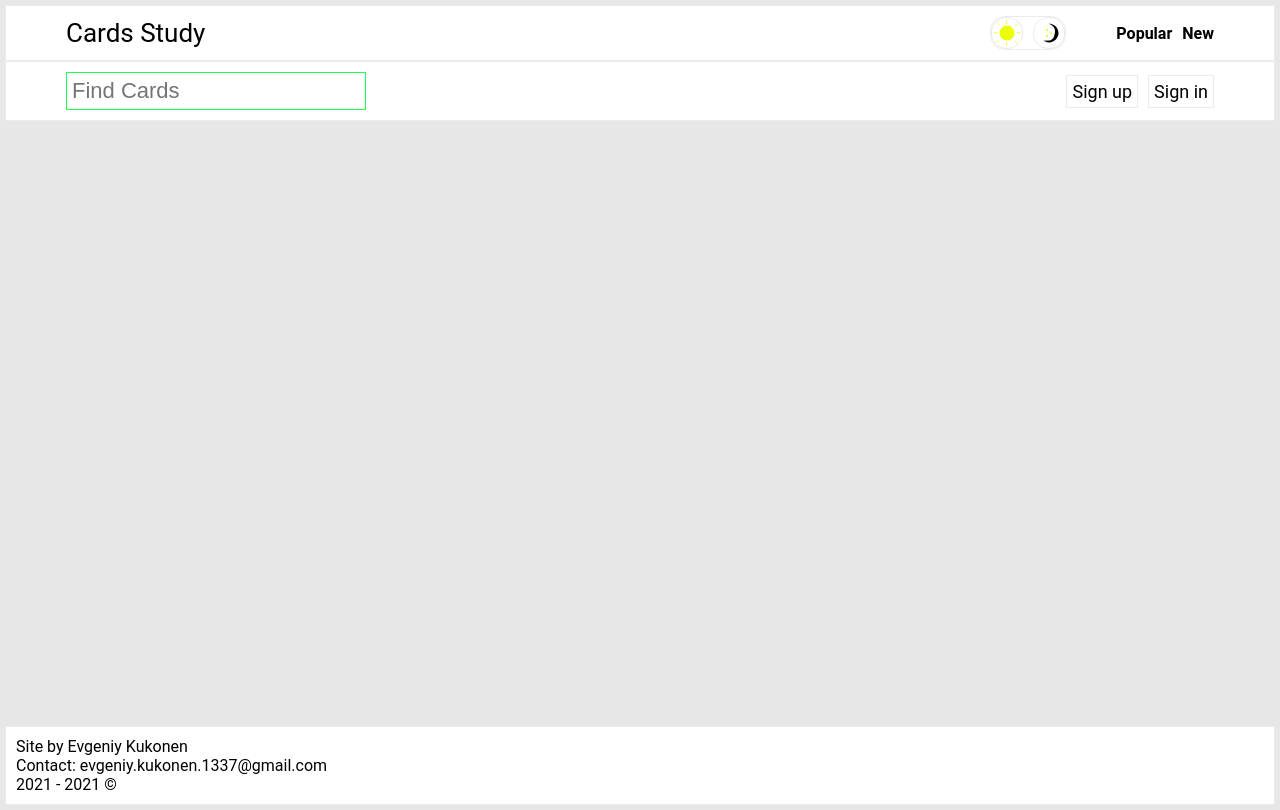
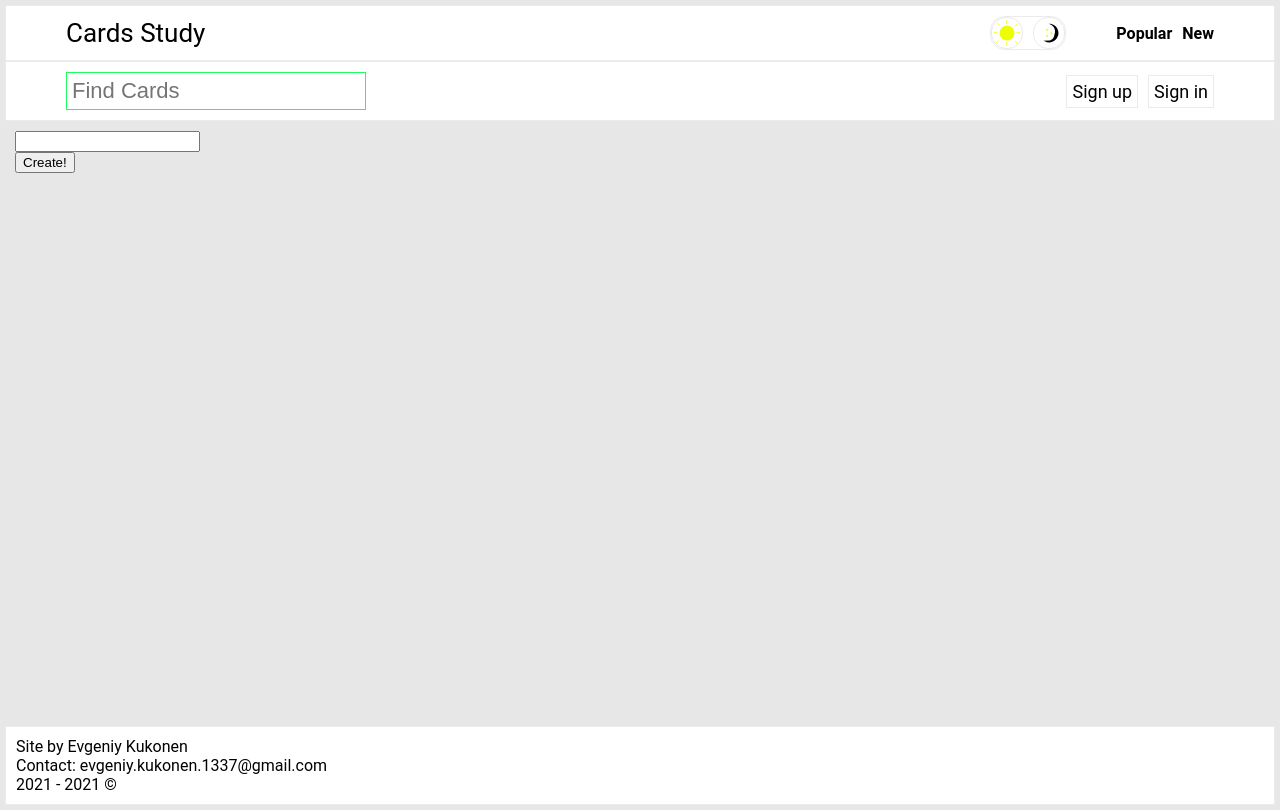
Before and after one commit to Kukonen/CardsStudy, a React (Create React App) app in the folder client/: page /create in a window 1280 px wide. Built offline with nearby package versions, Linux system fonts and the light colour scheme.

Commit message:
cards create template

```diff
--- a/client/src/Components/Content/Content.tsx
+++ b/client/src/Components/Content/Content.tsx
@@ -5,6 +5,7 @@ import { Routes, Route } from "react-router-dom";
 import Login from "../Auth/Login";
 import Register from "../Auth/Register";
 import Profile from '../Profile/Profile';
+import Create from '../Create/Create';
 
 const Content = () => {
     return (
@@ -13,6 +14,7 @@ const Content = () => {
                 <Route  path='/login' element={<Login />}/>
                 <Route path='/register' element={<Register />}/>
                 <Route path='/profile' element={<Profile />}/>
+                <Route path='/create' element={<Create />}/>
             </Routes>
         </div>
     )
--- /dev/null
+++ b/client/src/Components/Create/Blocks/Card.tsx
@@ -0,0 +1,11 @@
+import React from 'react';
+
+const Card = () => {
+    return (
+        <div>
+
+        </div>
+    )
+}
+
+export default Card;
--- /dev/null
+++ b/client/src/Components/Create/Blocks/Title.tsx
@@ -0,0 +1,18 @@
+import React, { useState } from 'react';
+
+const Title = (props:any) => {
+    const [title, setTitle] = useState("");
+
+    return (
+        <div>
+            <input type="text"
+                value={title}
+                onChange={event => {
+                    setTitle(event.target.value);
+                }}
+            />
+        </div>
+    )
+}
+
+export default Title;
--- /dev/null
+++ b/client/src/Components/Create/Create.scss
@@ -0,0 +1,5 @@
+@import "../../Themes//index.scss";
+
+#Create {
+    padding: 10px;
+}
--- /dev/null
+++ b/client/src/Components/Create/Create.tsx
@@ -0,0 +1,37 @@
+import React, {useState} from 'react';
+import Card from './Blocks/Card';
+import Title from './Blocks/Title';
+import './Create.scss';
+import { ICard } from './CreateProps';
+
+const Create = () => {
+
+    const [Cards, setCards] = useState<ICard[]>([]);
+
+    const [error, setError] = useState<number | null>(null);
+
+    const createCards = () => {
+
+    }
+
+    return (
+        <div id="Create">
+            <Title/>
+            <Card />
+            <button
+                onClick={() => createCards()}
+            >
+                Create!
+            </button>
+            {
+                error ?
+                    <div>
+                        That's was wrong!
+                    </div> :
+                    null
+            }
+        </div>
+    )
+}
+
+export default Create;
--- /dev/null
+++ b/client/src/Components/Create/CreateProps.ts
@@ -0,0 +1,3 @@
+export interface ICard {
+
+}
--- a/client/src/Components/Header/Header.tsx
+++ b/client/src/Components/Header/Header.tsx
@@ -53,6 +53,9 @@ const Header = (props: any) => {
                 {
                     auth === 'auth' ?
                         <div className="HeaderProfileSection">
+                                <Link to='/create' className="HeaderProfileBlock">
+                                    Create Card
+                                </Link>
                                 <Link to='/profile' className="HeaderProfileBlock">
                                     Profile
                                 </Link>
```
Also changed, not shown: client/src/Components/Create/Blocks/CreateBlocks.scss (added), 2 other files (tests, documents, lock files or other folders).
